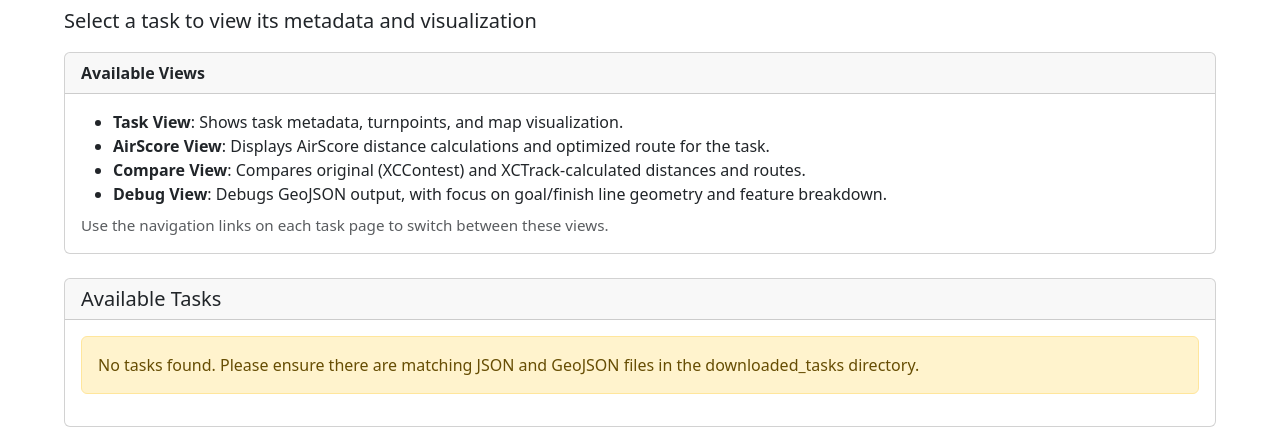
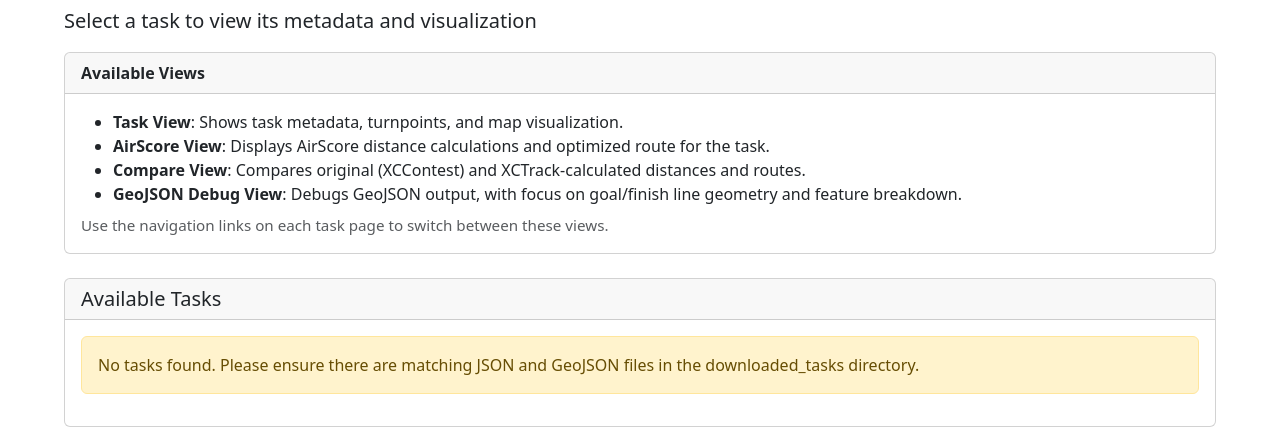
Before and after one commit to simonsteiner/pyxctsk, a Flask app: page / in a window 1280 px wide. Shown: the part 180-625 px from the top of the page. Run offline with Flask 2, Linux system fonts and the light colour scheme.

Commit message:
Rename debug view to GeoJSON debug view and update related routes and templates

```diff
--- a/scripts/task_viewer/app.py
+++ b/scripts/task_viewer/app.py
@@ -98,38 +98,6 @@
     )
 
 
-@task_viewer_bp.route("/compare")
-def compare_index():
-    """Render the comparison page with unified task selection.
-
-    Returns:
-        Response: Rendered HTML page for the comparison index.
-    """
-    tasks = get_available_tasks()
-    return render_template(
-        "compare.html",
-        tasks=tasks,
-        xctrack_available=XCTRACK_AVAILABLE,
-        url_prefix="task_viewer.",
-    )
-
-
-@task_viewer_bp.route("/debug")
-def debug_index():
-    """Render the debug page with unified task selection.
-
-    Returns:
-        Response: Rendered HTML page for the debug index.
-    """
-    tasks = get_available_tasks()
-    return render_template(
-        "debug.html",
-        tasks=tasks,
-        xctrack_available=XCTRACK_AVAILABLE,
-        url_prefix="task_viewer.",
-    )
-
-
 @task_viewer_bp.route("/task/<task_name>")
 def show_task(task_name: str):
     """Display visualization and details for a specific task.
@@ -225,9 +193,9 @@
         )
 
 
-@task_viewer_bp.route("/debug/<task_name>")
-def debug_task(task_name: str):
-    """Display debug information for generate_task_geojson with focus on goal lines.
+@task_viewer_bp.route("/geojson_debug/<task_name>")
+def geojson_debug_task(task_name: str):
+    """Display geojson debug information for generate_task_geojson with focus on goal lines.
 
     Args:
         task_name (str): The name of the task to debug.
@@ -260,7 +228,7 @@
         xctrack_geojson = generate_task_geojson(task)  # type: ignore
 
         return render_template(
-            "debug_view.html",
+            "geojson_debug_view.html",
             task_name=task_name,
             task=task,
             original_geojson=geojson_data,
@@ -273,7 +241,7 @@
 
         stacktrace = traceback.format_exc()
         return render_template(
-            "debug_view.html",
+            "geojson_debug_view.html",
             task_name=task_name,
             error=f"Error generating debug data: {str(e)}",
             stacktrace=stacktrace,
--- a/scripts/task_viewer/templates/base.html
+++ b/scripts/task_viewer/templates/base.html
@@ -41,8 +41,8 @@
                 href="{{ url_for(url_prefix ~ 'compare_task', task_name=task_name) }}">Compare Task Calculations</a>
             <a class="btn {% if request.endpoint == url_prefix ~ 'airscore_task' %}btn-primary{% else %}btn-outline-primary{% endif %}"
                 href="{{ url_for(url_prefix ~ 'airscore_task', task_name=task_name) }}">AirScore</a>
-            <a class="btn {% if request.endpoint == url_prefix ~ 'debug_task' %}btn-primary{% else %}btn-outline-primary{% endif %}"
-                href="{{ url_for(url_prefix ~ 'debug_task', task_name=task_name) }}">Debug View</a>
+            <a class="btn {% if request.endpoint == url_prefix ~ 'geojson_debug_task' %}btn-primary{% else %}btn-outline-primary{% endif %}"
+                href="{{ url_for(url_prefix ~ 'geojson_debug_task', task_name=task_name) }}">GeoJSON Debug View</a>
             {% endif %}
         </div>
         {% block content %}{% endblock %}
--- a/scripts/task_viewer/templates/index.html
+++ b/scripts/task_viewer/templates/index.html
@@ -42,7 +42,7 @@
                                 route for the task.</li>
                             <li><strong>Compare View</strong>: Compares original (XCContest) and XCTrack-calculated
                                 distances and routes.</li>
-                            <li><strong>Debug View</strong>: Debugs GeoJSON output, with focus on goal/finish line
+                            <li><strong>GeoJSON Debug View</strong>: Debugs GeoJSON output, with focus on goal/finish line
                                 geometry and feature breakdown.</li>
                         </ul>
                         <div class="text-muted mt-2" style="font-size: 0.95em;">
```
Also changed, not shown: scripts/task_viewer/README.md, scripts/task_viewer/templates/geojson_debug_view.html (renamed from scripts/task_viewer/templates/debug_view.html).
